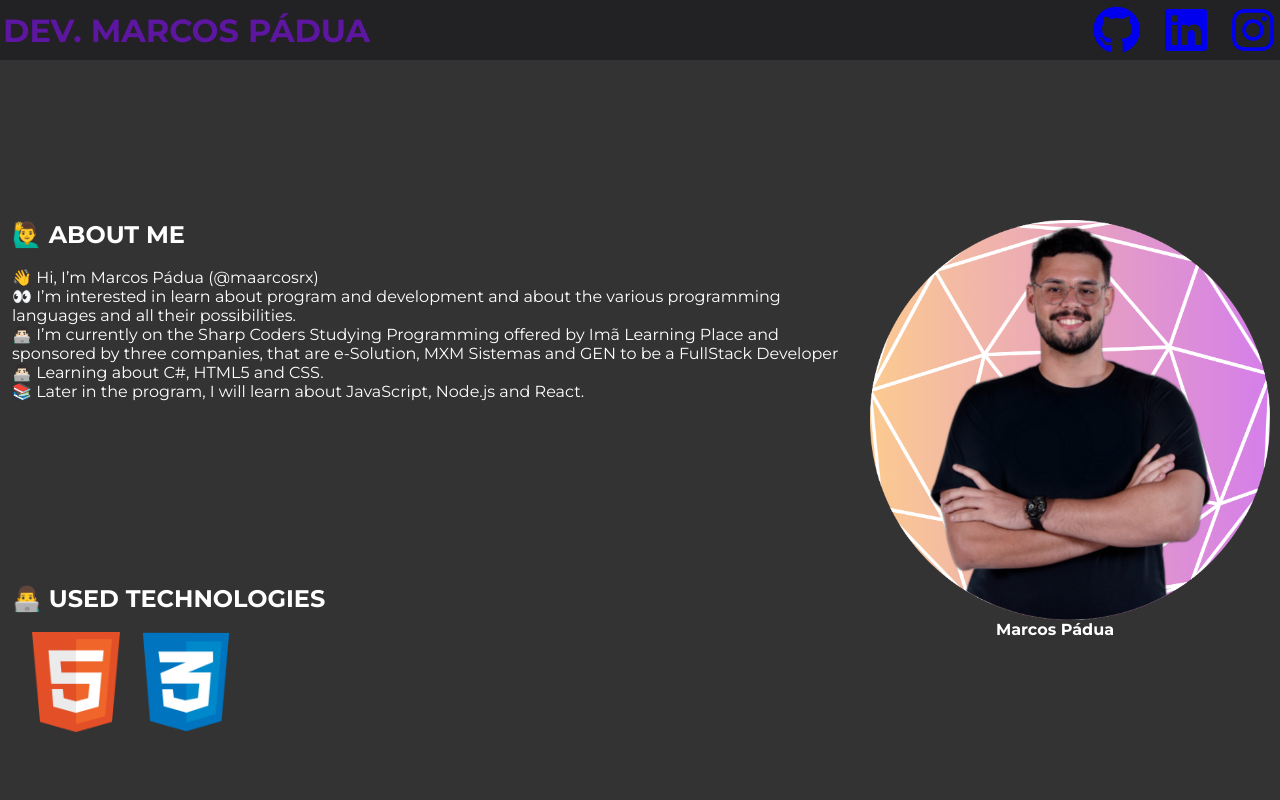
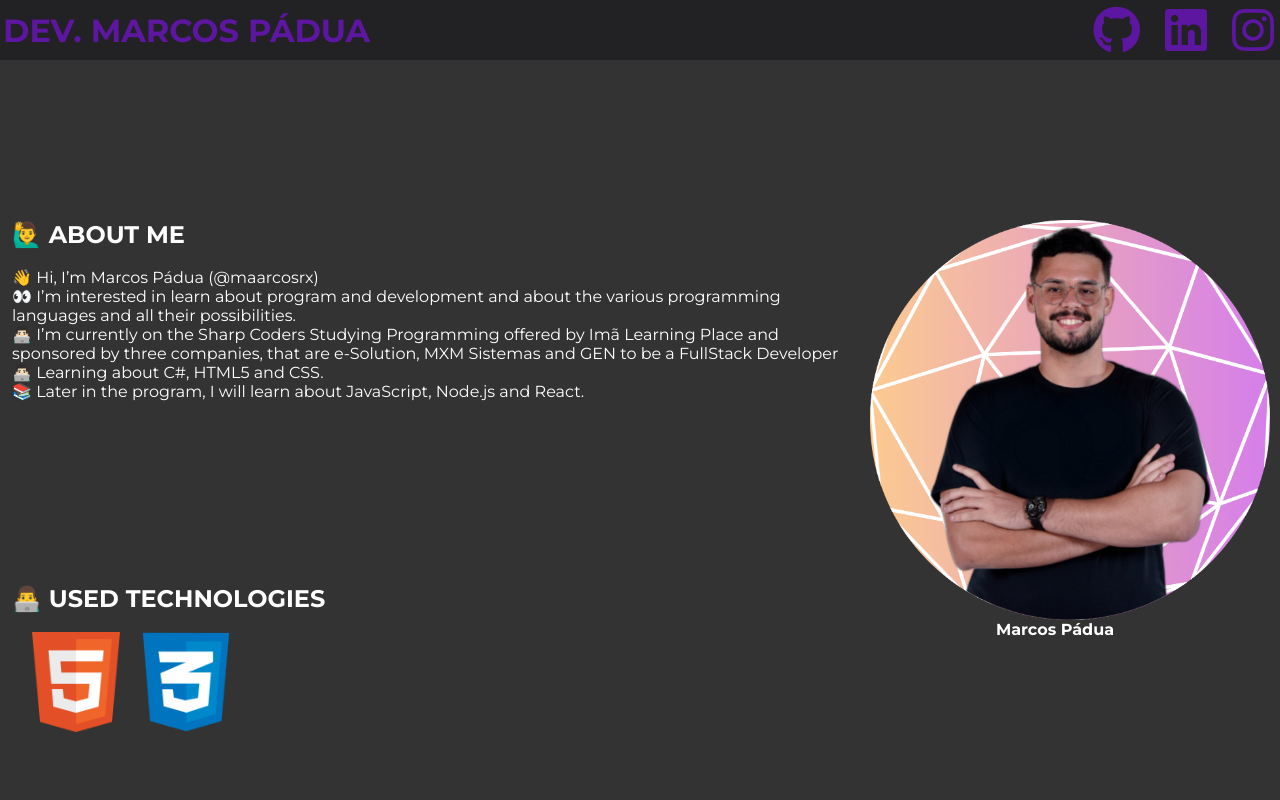
Before and after one commit to marcospadua/Pagina-de-apresentacao, a plain HTML site: page index.html in a window 1280 px wide. Shown: the top 800 px of the page. Drawn offline with Linux system fonts and the light colour scheme.

Commit message:
Fixing nav hover

```diff
--- a/css/style.css
+++ b/css/style.css
@@ -24,8 +24,19 @@ nav {
   gap: 25px;
 }
 
+.fa-github {
+  color: #5d16a0;
+}
+
+.fa-linkedin {
+  color: #5d16a0;
+}
+
+.fa-instagram {
+  color: #5d16a0;
+}
+
 nav a:hover {
-  color: #5d16a0;
   opacity: calc(50%);
 }
 
```
